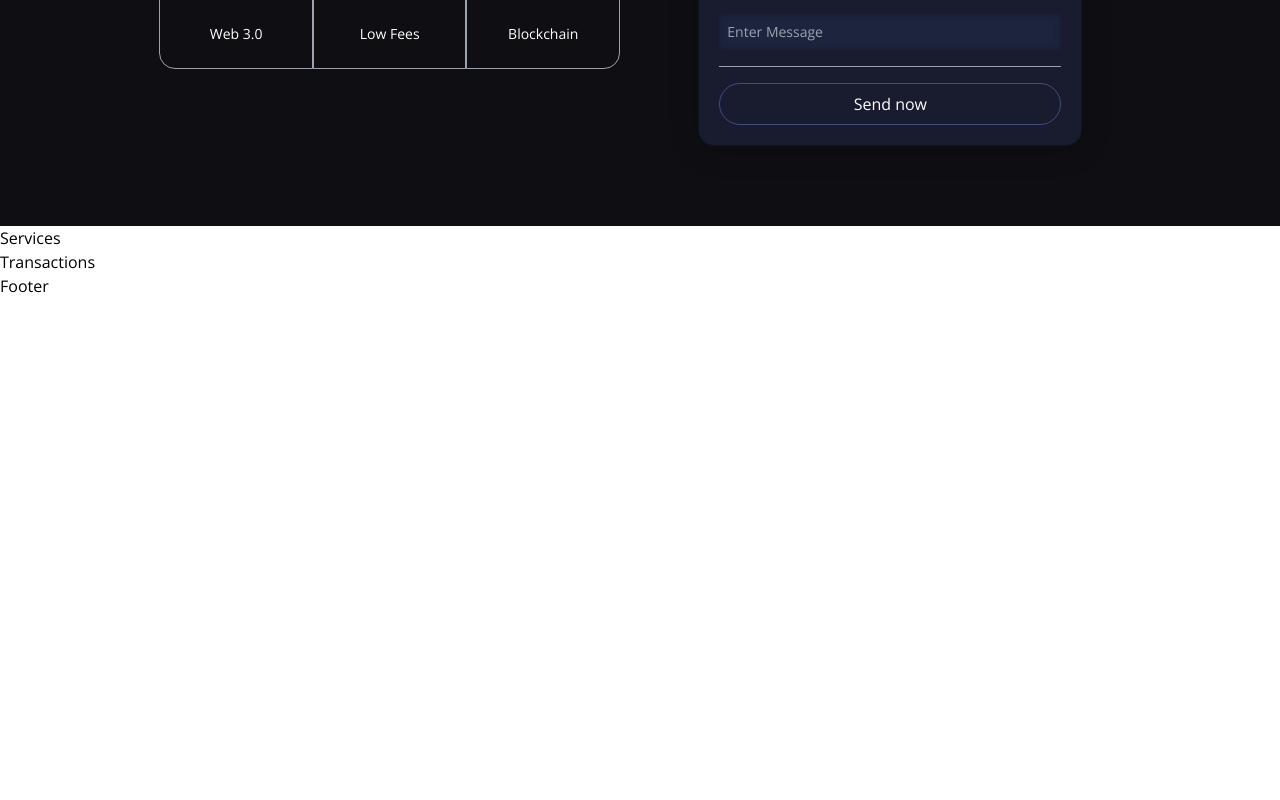
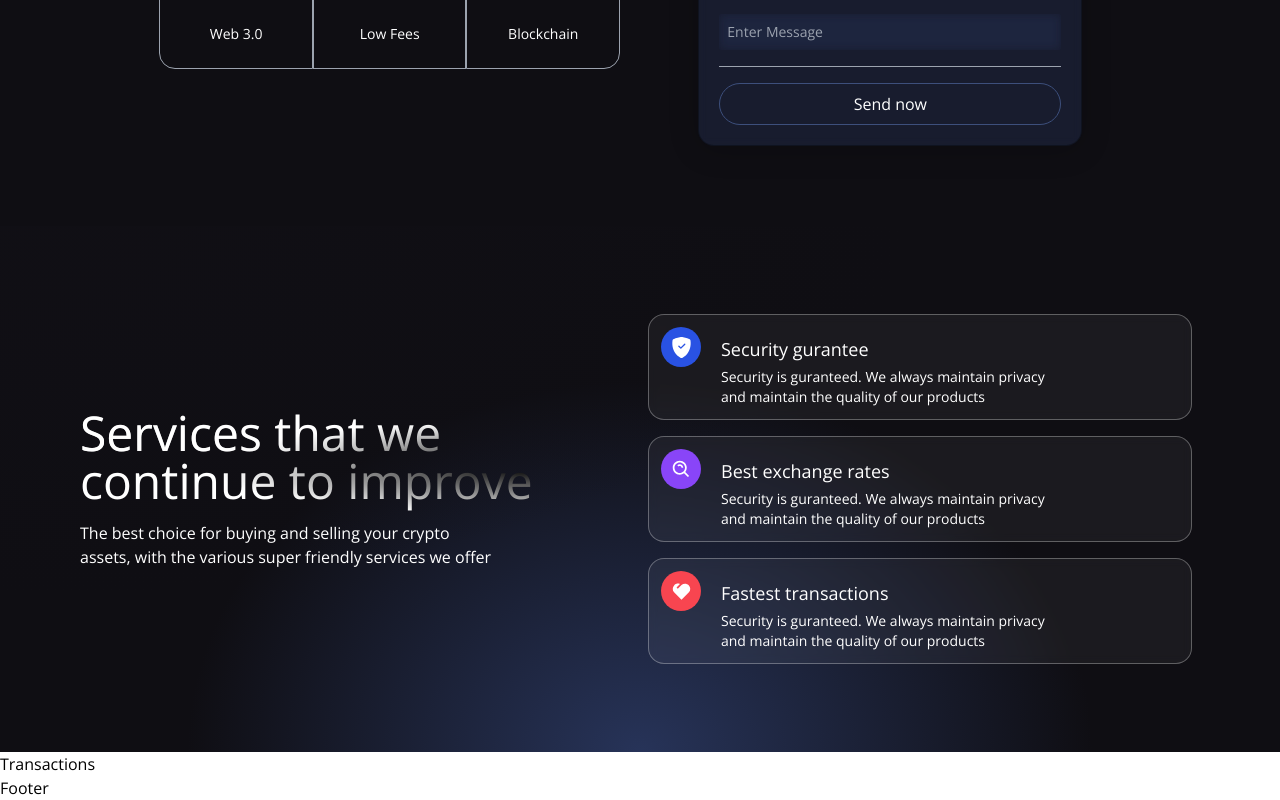
Before and after one commit to Getachew-Muhabaw-Mesfin/Crypto-web, a React (Vite) app in the folder client/: page / in a window 1280 px wide. Shown: the part 579-1379 px from the top of the page. Before the commit the page ends 877 px from the top, so only its background shows below. Built offline with nearby package versions, Linux system fonts and the light colour scheme.

Commit message:
Finalize send functionality

```diff
--- a/client/src/components/Services.jsx
+++ b/client/src/components/Services.jsx
@@ -1,9 +1,59 @@
-import React from 'react'
+import React from "react";
+import { BsShieldFillCheck } from "react-icons/bs";
+import { BiSearchAlt } from "react-icons/bi";
+import { RiHeart2Fill } from "react-icons/ri";
 
-const Services = () => {
-  return (
-    <div>Services</div>
-  )
-}
+const ServiceCard = ({ color, title, icon, subtitle }) => (
+  <div className="flex flex-row justify-start items-start white-glassmorphism p-3 m-2 cursor-pointer hover:shadow-xl">
+    <div
+      className={`w-10 h-10 rounded-full flex justify-center items-center ${color}`}
+    >
+      {icon}
+    </div>
+    <div className="ml-5 flex flex-col flex-1">
+      <h3 className="mt-2 text-white text-lg">{title}</h3>
+      <p className="mt-1 text-white text-sm md:w-9/12">{subtitle}</p>
+    </div>
+  </div>
+);
 
-export default Services
+const Services = () => (
+  <div className="flex w-full justify-center items-center gradient-bg-services">
+    <div className="flex mf:flex-row flex-col items-center justify-between md:p-20 py-12 px-4">
+      <div className="flex-1 flex flex-col justify-start items-start">
+        <h1 className="text-white text-3xl sm:text-5xl py-2 text-gradient ">
+          Services that we
+          <br />
+          continue to improve
+        </h1>
+        <p className="text-left my-2 text-white font-light md:w-9/12 w-11/12 text-base">
+          The best choice for buying and selling your crypto assets, with the
+          various super friendly services we offer
+        </p>
+      </div>
+
+      <div className="flex-1 flex flex-col justify-start items-center">
+        <ServiceCard
+          color="bg-[#2952E3]"
+          title="Security gurantee"
+          icon={<BsShieldFillCheck fontSize={21} className="text-white" />}
+          subtitle="Security is guranteed. We always maintain privacy and maintain the quality of our products"
+        />
+        <ServiceCard
+          color="bg-[#8945F8]"
+          title="Best exchange rates"
+          icon={<BiSearchAlt fontSize={21} className="text-white" />}
+          subtitle="Security is guranteed. We always maintain privacy and maintain the quality of our products"
+        />
+        <ServiceCard
+          color="bg-[#F84550]"
+          title="Fastest transactions"
+          icon={<RiHeart2Fill fontSize={21} className="text-white" />}
+          subtitle="Security is guranteed. We always maintain privacy and maintain the quality of our products"
+        />
+      </div>
+    </div>
+  </div>
+);
+
+export default Services;
--- a/client/src/context/TransactionContext.jsx
+++ b/client/src/context/TransactionContext.jsx
@@ -15,7 +15,8 @@
     contractABI,
     signer
   );
-  console.log({ provider, signer, transactionsContract });
+  // console.log({ provider, signer, transactionsContract });
+  return transactionsContract;
 };
 
 export const TransactionProvider = ({ children }) => {
@@ -27,8 +28,11 @@
     message: "",
   });
 
+  const [isLoading, setIsLoading] = useState(false);
+  const [transactionCount, setTransactionCount] = useState(localStorage.getItem('transactionCount'))
+
   const handleChange = (e, name) => {
-    setformData(prevState=> ({ ...prevState, [name]: e.target.value }));
+    setformData((prevState) => ({ ...prevState, [name]: e.target.value }));
   };
 
   const checkIfWalletIsConnected = async () => {
@@ -73,8 +77,40 @@
     try {
       if (!ethereum) return alert("PLEASE INSTALL METAMASK !!");
       //get the data from the form
-     const {addressTo, amount, keyword, message} = formData;
-     getEthereumContract()
+      const { addressTo, amount, keyword, message } = formData;
+      const transactionContract = getEthereumContract();
+      const parsedAmount = ethers.utils.parseEther(amount);
+
+      // send functionality
+
+      await ethereum.request({
+        method: "eth_sendTransaction",
+        params: [
+          {
+            from: currentAccount,
+            to: addressTo,
+            gas: "0x5208",
+            value: parsedAmount._hex,
+          },
+        ],
+      });
+
+      const transactionHash = await transactionContract.addToBlockchain(
+        addressTo,
+        parsedAmount,
+        message,
+        keyword
+      );
+      setIsLoading(true);
+      console.log(`Loding -${transactionHash.hash}`);
+      await transactionHash.wait();
+      //Scucess
+      setIsLoading(false);
+      console.log(`Success -${transactionHash.hash}`);
+
+      //get transaction count
+      const transactionCount = await transactionContract.getTransactionCount();
+      setTransactionCount(transactionCount.toNumber());
     } catch (error) {
       console.log(error);
       throw new Error(
```
